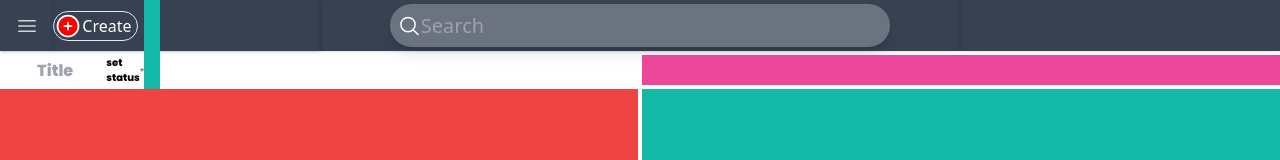
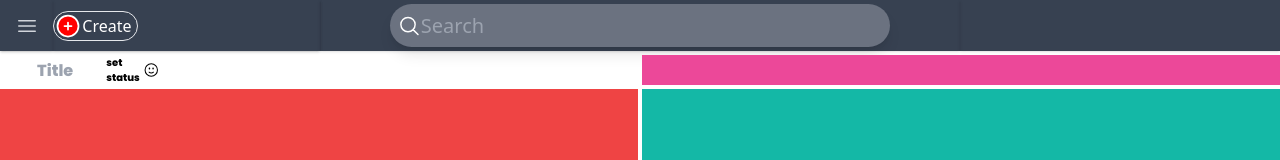
Before and after one commit to Sczeam/ToDoList, a React (Vite) app in the folder ToDoWebapp/: page / in a window 1280 px wide. Shown: the top 160 px of the page. Built offline with nearby package versions, Linux system fonts and the light colour scheme.

Commit message:
box correctly showed

```diff
--- a/ToDoWebapp/src/components/ToDoList.tsx
+++ b/ToDoWebapp/src/components/ToDoList.tsx
@@ -15,7 +15,7 @@ export const ToDoList: React.FC = () => {
             className="ml-1 text-center w-full h-full font-poppins font-extrabold"
           />
         </div>
-        <div className="flex flex-inline justify-center items-center h-[30px] col-span-4 sm:col-span-1 w-full">
+        <div className="relative flex flex-inline justify-center items-center h-[30px] col-span-4 sm:col-span-1 w-full">
           <span
             onClick={ToogleSetStatus}
             className="flex justify-center items-center font-poppins h-full w-full font-base text-[8px] sm:text-[10px] font-extrabold cursor-pointer"
@@ -37,7 +37,9 @@ export const ToDoList: React.FC = () => {
               d="M15.182 15.182a4.5 4.5 0 0 1-6.364 0M21 12a9 9 0 1 1-18 0 9 9 0 0 1 18 0ZM9.75 9.75c0 .414-.168.75-.375.75S9 10.164 9 9.75 9.168 9 9.375 9s.375.336.375.75Zm-.375 0h.008v.015h-.008V9.75Zm5.625 0c0 .414-.168.75-.375.75s-.375-.336-.375-.75.168-.75.375-.75.375.336.375.75Zm-.375 0h.008v.015h-.008V9.75Z"
             />
           </svg>
-          <div className={`w-[100px] h-[200px] bg-teal-500`}></div>
+          {isSetStatusClick && (
+            <aside className="rounded-lg shadow absolute top-6 -right-5 w-[100px] h-[60px] bg-teal-500"></aside>
+          )}
         </div>
       </div>
       <div className="mt-1 h-[30px] w-full bg-pink-500"></div>
```
